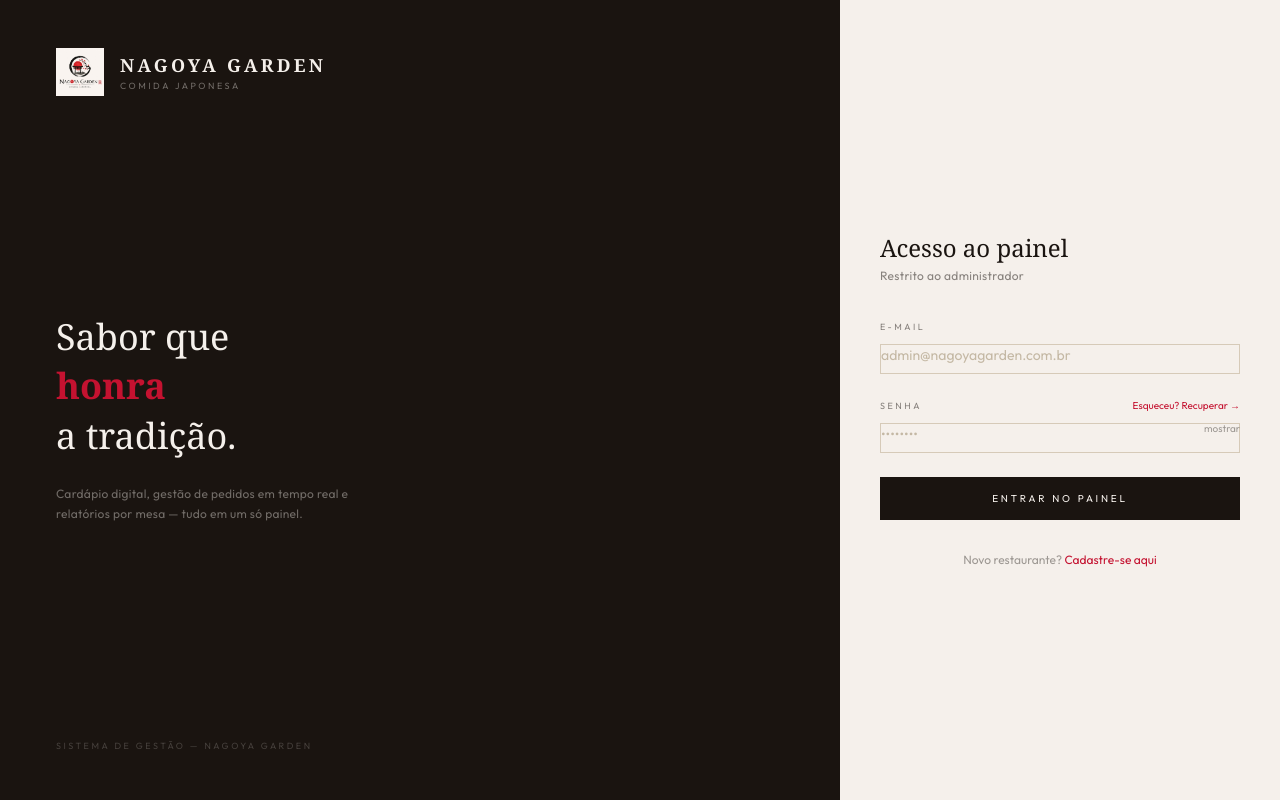
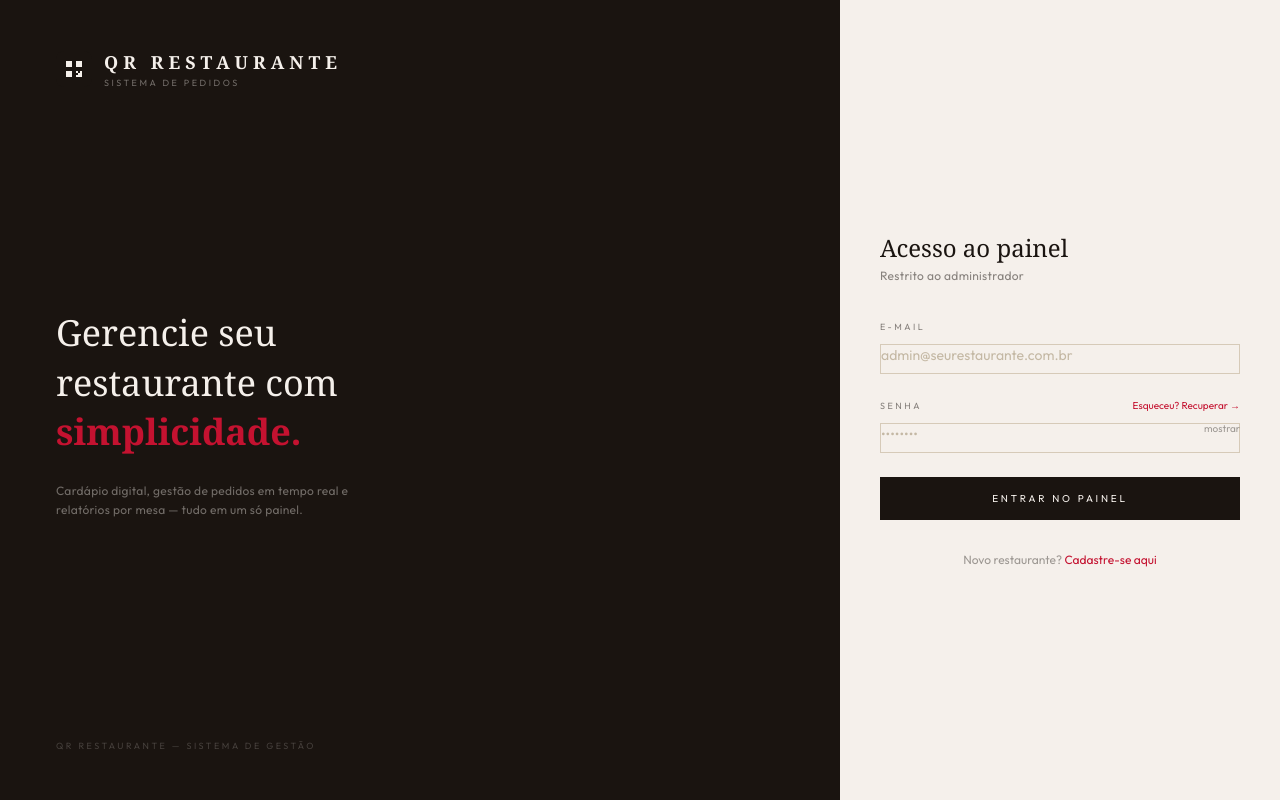
Before and after one commit to makotohigashiumc/qrcode-restaurante, a React (Vite) app in the folder frontend/: page /admin/login in a window 1280 px wide. Built offline with nearby package versions, Linux system fonts and the light colour scheme; no server answers.

Commit message:
feat: substitui logo Nagoya por identidade generica QR Restaurante

```diff
--- a/frontend/src/components/AdminLayout.jsx
+++ b/frontend/src/components/AdminLayout.jsx
@@ -22,10 +22,17 @@ export default function AdminLayout() {
       <header className="bg-sumi h-14 flex items-center justify-between px-7 sticky top-0 z-40">
 
         <Link to="/admin" className="flex items-center gap-3 flex-shrink-0">
-          <img src="/logo-nagoya.png" alt="Nagoya Garden" className="w-8 h-8 object-contain" />
+          <svg width="28" height="28" viewBox="0 0 36 36" fill="none">
+            <rect width="36" height="36" rx="8" fill="#F5F0EB" />
+            <path d="M10 10h6v6h-6zM10 20h6v6h-6zM20 10h6v6h-6z" fill="#1A1410" />
+            <rect x="22" y="22" width="4" height="4" fill="#1A1410" />
+            <rect x="20" y="20" width="2" height="2" fill="#1A1410" />
+            <rect x="24" y="20" width="2" height="2" fill="#1A1410" />
+            <rect x="20" y="24" width="2" height="2" fill="#1A1410" />
+          </svg>
           <div className="hidden sm:block">
-            <p className="font-display text-washi text-sm font-bold tracking-wider-jp uppercase leading-none">NAGOYA GARDEN</p>
-            <p className="font-sans text-washi/35 text-[8px] tracking-widest-jp uppercase leading-none mt-0.5">Comida Japonesa</p>
+            <p className="font-display text-washi text-sm font-bold tracking-wider-jp uppercase leading-none">QR RESTAURANTE</p>
+            <p className="font-sans text-washi/35 text-[8px] tracking-widest-jp uppercase leading-none mt-0.5">Sistema de pedidos</p>
           </div>
         </Link>
 
--- a/frontend/src/pages/admin/ConfiguracaoPage.jsx
+++ b/frontend/src/pages/admin/ConfiguracaoPage.jsx
@@ -101,10 +101,7 @@ export default function ConfiguracaoPage() {
               ? 'Servidor offline'
               : 'Erro ao carregar'}
           </p>
-          <button
-            onClick={() => refetch()}
-            className="font-sans text-xs text-beni mt-1 hover:underline"
-          >
+          <button onClick={() => refetch()} className="font-sans text-xs text-beni mt-1 hover:underline">
             Tentar novamente
           </button>
         </div>
@@ -128,7 +125,7 @@ export default function ConfiguracaoPage() {
                 label="Nome do restaurante"
                 value={form.nome}
                 onChange={e => set('nome', e.target.value)}
-                placeholder="Ex: Nagoya Garden"
+                placeholder="Ex: Meu Restaurante"
               />
               <div className="grid grid-cols-2 gap-6">
                 <div>
@@ -157,28 +154,14 @@ export default function ConfiguracaoPage() {
             <div className="space-y-5">
               <div className="flex gap-4 items-end">
                 <div className="flex-1">
-                  <Field
-                    label="CEP"
-                    value={form.cep}
-                    onChange={e => set('cep', e.target.value)}
-                    placeholder="00000-000"
-                  />
+                  <Field label="CEP" value={form.cep} onChange={e => set('cep', e.target.value)} placeholder="00000-000" />
                 </div>
-                <button
-                  type="button"
-                  onClick={buscarCep}
-                  disabled={buscando}
-                  className="font-sans text-[9px] tracking-widest-jp uppercase text-sumi/50 border border-half border-washi-dark px-4 py-2 hover:border-sumi transition-colors disabled:opacity-40 whitespace-nowrap mb-0.5"
-                >
+                <button type="button" onClick={buscarCep} disabled={buscando}
+                  className="font-sans text-[9px] tracking-widest-jp uppercase text-sumi/50 border border-half border-washi-dark px-4 py-2 hover:border-sumi transition-colors disabled:opacity-40 whitespace-nowrap mb-0.5">
                   {buscando ? '...' : 'Buscar'}
                 </button>
               </div>
-              <Field
-                label="Logradouro"
-                value={form.logradouro}
-                onChange={e => set('logradouro', e.target.value)}
-                placeholder="Rua, Av., Alameda..."
-              />
+              <Field label="Logradouro" value={form.logradouro} onChange={e => set('logradouro', e.target.value)} placeholder="Rua, Av., Alameda..." />
               <div className="grid grid-cols-3 gap-4">
                 <Field label="Bairro"  value={form.bairro}  onChange={e => set('bairro',  e.target.value)} placeholder="Bairro" />
                 <Field label="Cidade"  value={form.cidade}  onChange={e => set('cidade',  e.target.value)} placeholder="Cidade" />
@@ -187,11 +170,8 @@ export default function ConfiguracaoPage() {
             </div>
           </div>
 
-          <button
-            onClick={() => salvar.mutate()}
-            disabled={salvar.isLoading}
-            className="w-full bg-sumi text-washi font-sans text-[10px] tracking-widest-jp uppercase py-3.5 transition-opacity disabled:opacity-50"
-          >
+          <button onClick={() => salvar.mutate()} disabled={salvar.isLoading}
+            className="w-full bg-sumi text-washi font-sans text-[10px] tracking-widest-jp uppercase py-3.5 transition-opacity disabled:opacity-50">
             {salvar.isLoading ? 'Salvando...' : 'Salvar configurações'}
           </button>
         </div>
--- a/frontend/src/pages/admin/EsqueciSenhaPage.jsx
+++ b/frontend/src/pages/admin/EsqueciSenhaPage.jsx
@@ -2,6 +2,23 @@ import { useState } from 'react'
 import { Link } from 'react-router-dom'
 import api from '../../services/api'
 import toast from 'react-hot-toast'
+
+function Logo() {
+  return (
+    <div className="flex flex-col items-center mb-10">
+      <svg width="48" height="48" viewBox="0 0 36 36" fill="none" className="mb-4">
+        <rect width="36" height="36" rx="8" fill="#1A1410" />
+        <path d="M10 10h6v6h-6zM10 20h6v6h-6zM20 10h6v6h-6z" fill="#F5F0EB" />
+        <rect x="22" y="22" width="4" height="4" fill="#F5F0EB" />
+        <rect x="20" y="20" width="2" height="2" fill="#F5F0EB" />
+        <rect x="24" y="20" width="2" height="2" fill="#F5F0EB" />
+        <rect x="20" y="24" width="2" height="2" fill="#F5F0EB" />
+      </svg>
+      <p className="font-display text-sumi text-lg font-bold tracking-wider-jp uppercase">QR RESTAURANTE</p>
+      <p className="font-sans text-sumi/40 text-[9px] tracking-widest-jp uppercase">Sistema de pedidos</p>
+    </div>
+  )
+}
 
 export function EsqueciSenhaPage() {
   const [email, setEmail]   = useState('')
@@ -22,11 +39,7 @@ export function EsqueciSenhaPage() {
   return (
     <div className="min-h-screen bg-washi flex items-center justify-center p-6">
       <div className="w-full max-w-sm">
-        <div className="flex flex-col items-center mb-10">
-          <img src="/logo-nagoya.png" alt="Nagoya Garden" className="w-14 h-14 object-contain mb-4" />
-          <p className="font-display text-sumi text-lg font-bold tracking-wider-jp uppercase">NAGOYA GARDEN</p>
-          <p className="font-sans text-sumi/40 text-[9px] tracking-widest-jp uppercase">Comida Japonesa</p>
-        </div>
+        <Logo />
 
         {enviado ? (
           <div className="border border-half border-washi-dark p-8 text-center">
@@ -49,7 +62,7 @@ export function EsqueciSenhaPage() {
                 <label className="block font-sans text-[9px] tracking-widest-jp uppercase text-sumi/50 mb-2">E-mail</label>
                 <input
                   type="email" value={email} onChange={e => setEmail(e.target.value)}
-                  placeholder="admin@nagoyagarden.com.br" autoComplete="email"
+                  placeholder="admin@seurestaurante.com.br" autoComplete="email"
                   className="w-full bg-transparent border-0 border-b border-half border-washi-dark pb-2 font-sans text-sm text-sumi outline-none placeholder:text-washi-deep focus:border-sumi transition-colors"
                 />
               </div>
--- a/frontend/src/pages/admin/LoginPage.jsx
+++ b/frontend/src/pages/admin/LoginPage.jsx
@@ -2,6 +2,29 @@ import { useState } from 'react'
 import { useNavigate, Link } from 'react-router-dom'
 import { useAuth } from '../../hooks/useAuth'
 import toast from 'react-hot-toast'
+
+function Logo({ dark = false }) {
+  return (
+    <div className="flex items-center gap-3">
+      <svg width="36" height="36" viewBox="0 0 36 36" fill="none">
+        <rect width="36" height="36" rx="8" fill={dark ? '#F5F0EB' : '#1A1410'} />
+        <path d="M10 10h6v6h-6zM10 20h6v6h-6zM20 10h6v6h-6z" fill={dark ? '#1A1410' : '#F5F0EB'} />
+        <rect x="22" y="22" width="4" height="4" fill={dark ? '#1A1410' : '#F5F0EB'} />
+        <rect x="20" y="20" width="2" height="2" fill={dark ? '#1A1410' : '#F5F0EB'} />
+        <rect x="24" y="20" width="2" height="2" fill={dark ? '#1A1410' : '#F5F0EB'} />
+        <rect x="20" y="24" width="2" height="2" fill={dark ? '#1A1410' : '#F5F0EB'} />
+      </svg>
+      <div>
+        <p className={`font-display text-lg font-bold uppercase tracking-widest-jp ${dark ? 'text-sumi' : 'text-washi'}`}>
+          QR RESTAURANTE
+        </p>
+        <p className={`font-sans text-[9px] tracking-widest-jp uppercase ${dark ? 'text-sumi/40' : 'text-washi/40'}`}>
+          Sistema de pedidos
+        </p>
+      </div>
+    </div>
+  )
+}
 
 export default function LoginPage() {
   const { login }  = useAuth()
@@ -31,41 +54,27 @@ export default function LoginPage() {
     <div className="min-h-screen bg-washi flex">
 
       <div className="hidden md:flex flex-col justify-between flex-1 px-14 py-12 bg-sumi">
-        {/* Logo */}
-        <div className="flex items-center gap-4">
-          <img src="/logo-nagoya.png" alt="Nagoya Garden" className="w-12 h-12 object-contain" />
-          <div>
-            <p className="font-display text-washi tracking-wider-jp text-lg font-bold uppercase">NAGOYA GARDEN</p>
-            <p className="font-sans text-washi/40 text-[9px] tracking-widest-jp uppercase">Comida Japonesa</p>
-          </div>
-        </div>
+        <Logo dark={false} />
 
-        {/* Frase central */}
         <div>
           <h1 className="font-display text-washi text-4xl font-light leading-snug mb-6">
-            Sabor que<br /><span className="text-beni font-semibold">honra</span><br />a tradição.
+            Gerencie seu<br />restaurante com<br /><span className="text-beni font-semibold">simplicidade.</span>
           </h1>
           <p className="font-sans text-washi/40 text-xs leading-relaxed tracking-wide max-w-xs">
             Cardápio digital, gestão de pedidos em tempo real e relatórios por mesa — tudo em um só painel.
           </p>
         </div>
 
-        {/* Rodapé */}
         <p className="font-sans text-washi/20 text-[9px] tracking-widest-jp uppercase">
-          Sistema de gestão — Nagoya Garden
+          QR Restaurante — Sistema de gestão
         </p>
       </div>
 
       <div className="flex items-center justify-center w-full md:w-[440px] px-10 py-12 bg-washi flex-shrink-0">
         <div className="w-full max-w-sm">
 
-          {/* Logo mobile */}
           <div className="flex md:hidden items-center gap-3 mb-10">
-            <img src="/logo-nagoya.png" alt="Nagoya Garden" className="w-10 h-10 object-contain" />
-            <div>
-              <p className="font-display text-sumi tracking-wider-jp text-base font-bold uppercase">NAGOYA GARDEN</p>
-              <p className="font-sans text-sumi/40 text-[9px] tracking-widest-jp uppercase">Comida Japonesa</p>
-            </div>
+            <Logo dark={true} />
           </div>
 
           <h2 className="font-display text-sumi text-2xl font-light mb-1">Acesso ao painel</h2>
@@ -80,7 +89,7 @@ export default function LoginPage() {
                 type="email"
                 value={form.email}
                 onChange={e => setForm(p => ({ ...p, email: e.target.value }))}
-                placeholder="admin@nagoyagarden.com.br"
+                placeholder="admin@seurestaurante.com.br"
                 autoComplete="email"
                 className="w-full bg-transparent border-0 border-b border-half border-washi-dark pb-2 font-sans text-sm text-sumi outline-none placeholder:text-washi-deep focus:border-sumi transition-colors"
               />
--- a/frontend/src/pages/admin/NovaSenhaPage.jsx
+++ b/frontend/src/pages/admin/NovaSenhaPage.jsx
@@ -10,6 +10,23 @@ const REGRAS = [
   { label: 'Número (0-9)',               test: s => /\d/.test(s) },
   { label: 'Caractere especial (!@#…)',  test: s => /[!@#$%^&*()\-_=+]/.test(s) },
 ]
+
+function Logo() {
+  return (
+    <div className="flex flex-col items-center mb-10">
+      <svg width="48" height="48" viewBox="0 0 36 36" fill="none" className="mb-4">
+        <rect width="36" height="36" rx="8" fill="#1A1410" />
+        <path d="M10 10h6v6h-6zM10 20h6v6h-6zM20 10h6v6h-6z" fill="#F5F0EB" />
+        <rect x="22" y="22" width="4" height="4" fill="#F5F0EB" />
+        <rect x="20" y="20" width="2" height="2" fill="#F5F0EB" />
+        <rect x="24" y="20" width="2" height="2" fill="#F5F0EB" />
+        <rect x="20" y="24" width="2" height="2" fill="#F5F0EB" />
+      </svg>
+      <p className="font-display text-sumi text-lg font-bold tracking-wider-jp uppercase">QR RESTAURANTE</p>
+      <p className="font-sans text-sumi/40 text-[9px] tracking-widest-jp uppercase">Sistema de pedidos</p>
+    </div>
+  )
+}
 
 export default function NovaSenhaPage() {
   const { token } = useParams()
@@ -46,11 +63,7 @@ export default function NovaSenhaPage() {
   return (
     <div className="min-h-screen bg-washi flex items-center justify-center p-6">
       <div className="w-full max-w-sm">
-        <div className="flex flex-col items-center mb-10">
-          <img src="/logo-nagoya.png" alt="Nagoya Garden" className="w-14 h-14 object-contain mb-4" />
-          <p className="font-display text-sumi text-lg font-bold tracking-wider-jp uppercase">NAGOYA GARDEN</p>
-          <p className="font-sans text-sumi/40 text-[9px] tracking-widest-jp uppercase">Comida Japonesa</p>
-        </div>
+        <Logo />
 
         {tokenOk === null && (
           <div className="flex justify-center py-12">
--- a/frontend/src/pages/admin/RegistroPage.jsx
+++ b/frontend/src/pages/admin/RegistroPage.jsx
@@ -10,6 +10,29 @@ const REGRAS = [
   { label: 'Número (0-9)',               test: s => /\d/.test(s) },
   { label: 'Caractere especial (!@#…)',  test: s => /[!@#$%^&*()\-_=+]/.test(s) },
 ]
+
+function Logo({ dark = false }) {
+  return (
+    <div className="flex items-center gap-3">
+      <svg width="36" height="36" viewBox="0 0 36 36" fill="none">
+        <rect width="36" height="36" rx="8" fill={dark ? '#F5F0EB' : '#1A1410'} />
+        <path d="M10 10h6v6h-6zM10 20h6v6h-6zM20 10h6v6h-6z" fill={dark ? '#1A1410' : '#F5F0EB'} />
+        <rect x="22" y="22" width="4" height="4" fill={dark ? '#1A1410' : '#F5F0EB'} />
+        <rect x="20" y="20" width="2" height="2" fill={dark ? '#1A1410' : '#F5F0EB'} />
+        <rect x="24" y="20" width="2" height="2" fill={dark ? '#1A1410' : '#F5F0EB'} />
+        <rect x="20" y="24" width="2" height="2" fill={dark ? '#1A1410' : '#F5F0EB'} />
+      </svg>
+      <div>
+        <p className={`font-display text-lg font-bold uppercase tracking-widest-jp ${dark ? 'text-sumi' : 'text-washi'}`}>
+          QR RESTAURANTE
+        </p>
+        <p className={`font-sans text-[9px] tracking-widest-jp uppercase ${dark ? 'text-sumi/40' : 'text-washi/40'}`}>
+          Sistema de pedidos
+        </p>
+      </div>
+    </div>
+  )
+}
 
 function SenhaField({ label, value, onChange, placeholder, autoComplete }) {
   const [show, setShow] = useState(false)
@@ -108,13 +131,7 @@ export default function RegistroPage() {
   return (
     <div className="min-h-screen bg-washi flex">
       <div className="hidden md:flex flex-col justify-between flex-1 px-14 py-12 bg-sumi">
-        <div className="flex items-center gap-4">
-          <img src="/logo-nagoya.png" alt="Nagoya Garden" className="w-12 h-12 object-contain" />
-          <div>
-            <p className="font-display text-washi tracking-wider-jp text-lg font-bold uppercase">NAGOYA GARDEN</p>
-            <p className="font-sans text-washi/40 text-[9px] tracking-widest-jp uppercase">Comida Japonesa</p>
-          </div>
-        </div>
+        <Logo dark={false} />
         <div>
           <h1 className="font-display text-washi text-4xl font-light leading-snug mb-6">
             Comece a usar<br />em <span className="text-beni font-semibold">minutos.</span>
@@ -123,7 +140,7 @@ export default function RegistroPage() {
             Cadastre seu restaurante e tenha cardápio digital, gestão de pedidos e painel da cozinha funcionando hoje.
           </p>
         </div>
-        <p className="font-sans text-washi/20 text-[9px] tracking-widest-jp uppercase">Sistema de gestão — Nagoya Garden</p>
+        <p className="font-sans text-washi/20 text-[9px] tracking-widest-jp uppercase">QR Restaurante — Sistema de gestão</p>
       </div>
 
       <div className="flex items-start justify-center w-full md:w-[500px] px-10 py-12 bg-washi flex-shrink-0 overflow-y-auto">
@@ -152,7 +169,7 @@ export default function RegistroPage() {
               <form onSubmit={handleSubmit} className="space-y-5">
                 <p className="font-sans text-[9px] tracking-widest-jp uppercase text-sumi/35 pt-1">Dados do restaurante</p>
 
-                <Field label="Nome do restaurante *" value={form.nome} onChange={v => set('nome', v)} placeholder="Ex: Nagoya Garden" />
+                <Field label="Nome do restaurante *" value={form.nome} onChange={v => set('nome', v)} placeholder="Ex: Meu Restaurante" />
 
                 <div className="grid grid-cols-2 gap-4">
                   <Field label="E-mail *" value={form.email} onChange={v => set('email', v)} type="email" placeholder="admin@..." />
--- a/frontend/src/pages/admin/VerificarEmailPage.jsx
+++ b/frontend/src/pages/admin/VerificarEmailPage.jsx
@@ -1,6 +1,23 @@
 import { useState, useEffect, useRef } from 'react'
 import { useParams, Link } from 'react-router-dom'
 import api from '../../services/api'
+
+function Logo() {
+  return (
+    <div className="flex flex-col items-center mb-10">
+      <svg width="48" height="48" viewBox="0 0 36 36" fill="none" className="mb-4">
+        <rect width="36" height="36" rx="8" fill="#1A1410" />
+        <path d="M10 10h6v6h-6zM10 20h6v6h-6zM20 10h6v6h-6z" fill="#F5F0EB" />
+        <rect x="22" y="22" width="4" height="4" fill="#F5F0EB" />
+        <rect x="20" y="20" width="2" height="2" fill="#F5F0EB" />
+        <rect x="24" y="20" width="2" height="2" fill="#F5F0EB" />
+        <rect x="20" y="24" width="2" height="2" fill="#F5F0EB" />
+      </svg>
+      <p className="font-display text-sumi text-lg font-bold tracking-wider-jp uppercase">QR RESTAURANTE</p>
+      <p className="font-sans text-sumi/40 text-[9px] tracking-widest-jp uppercase">Sistema de pedidos</p>
+    </div>
+  )
+}
 
 export default function VerificarEmailPage() {
   const { token }   = useParams()
@@ -24,11 +41,7 @@ export default function VerificarEmailPage() {
   return (
     <div className="min-h-screen bg-washi flex items-center justify-center p-6">
       <div className="w-full max-w-sm">
-        <div className="flex flex-col items-center mb-10">
-          <img src="/logo-nagoya.png" alt="Nagoya Garden" className="w-14 h-14 object-contain mb-4" />
-          <p className="font-display text-sumi text-lg font-bold tracking-wider-jp uppercase">NAGOYA GARDEN</p>
-          <p className="font-sans text-sumi/40 text-[9px] tracking-widest-jp uppercase">Comida Japonesa</p>
-        </div>
+        <Logo />
 
         <div className="border border-half border-washi-dark p-8 text-center">
           {status === 'loading' && (
```
